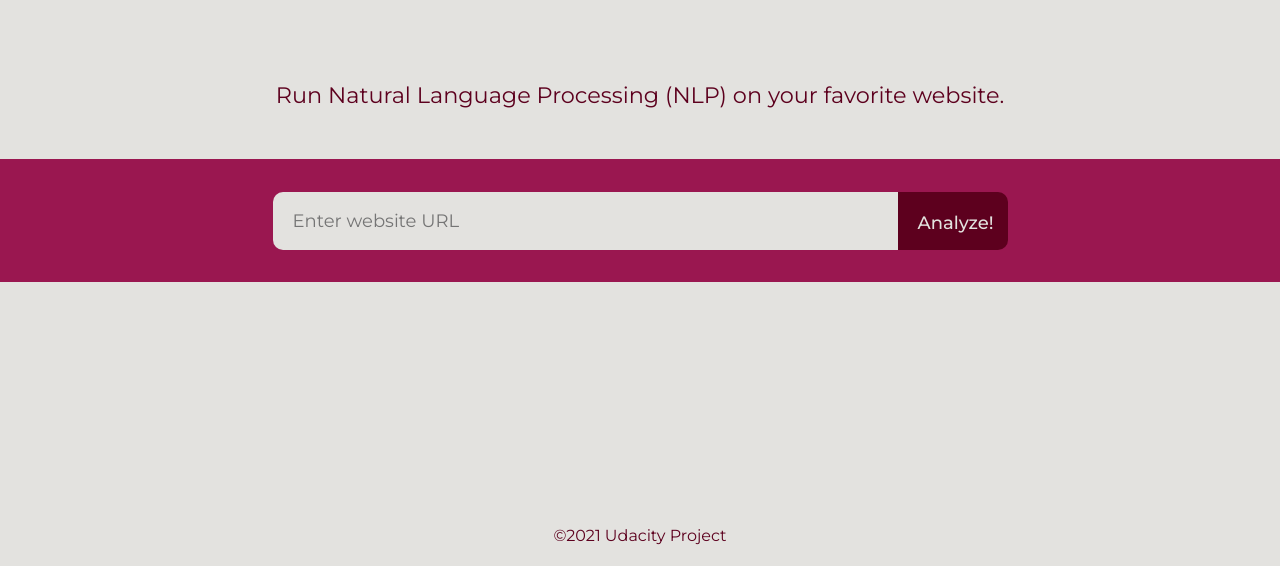
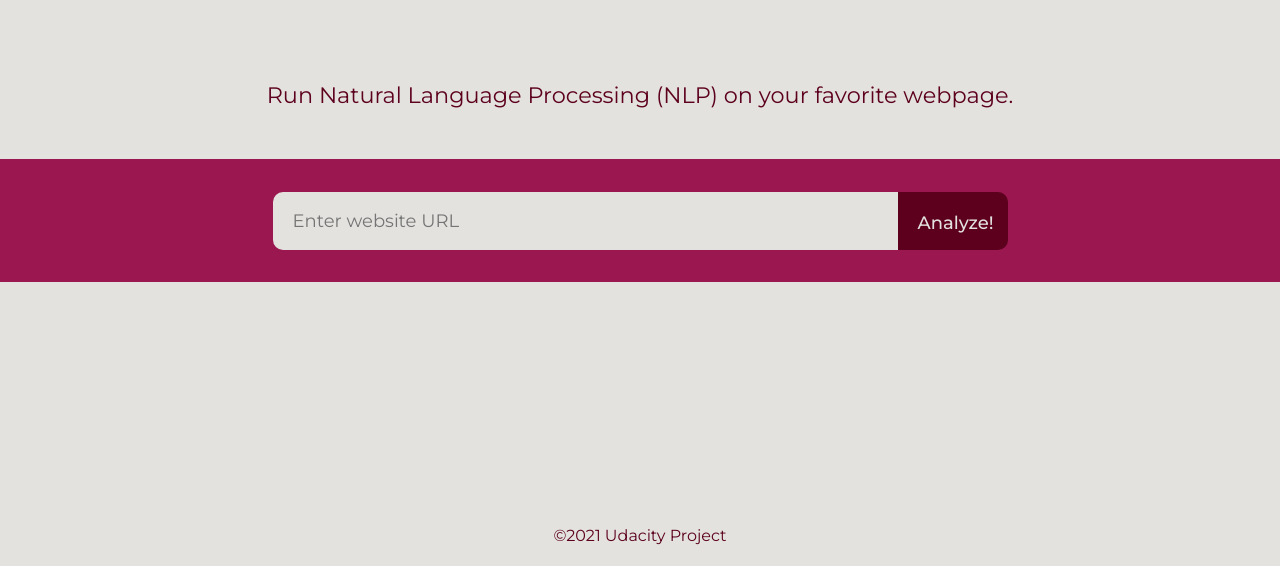
Before and after one commit to Kymii/sentimental-analysis, a website built with webpack: page src/client/views/index.html in a window 1280 px wide. Shown: the part 234-800 px from the top of the page. Built offline with nearby package versions, Linux system fonts and the light colour scheme.

Commit message:
change website to wepage on homepage

```diff
--- a/src/client/views/index.html
+++ b/src/client/views/index.html
@@ -13,7 +13,7 @@
         <div id="container">
             <div id="header">
                 <h1><span class="rectangle">^_^NLP</span></h1>
-                <p>Run Natural Language Processing (NLP) on your favorite website.</p>
+                <p>Run Natural Language Processing (NLP) on your favorite webpage.</p>
             </div>
 
             <!-- url input  -->
```
